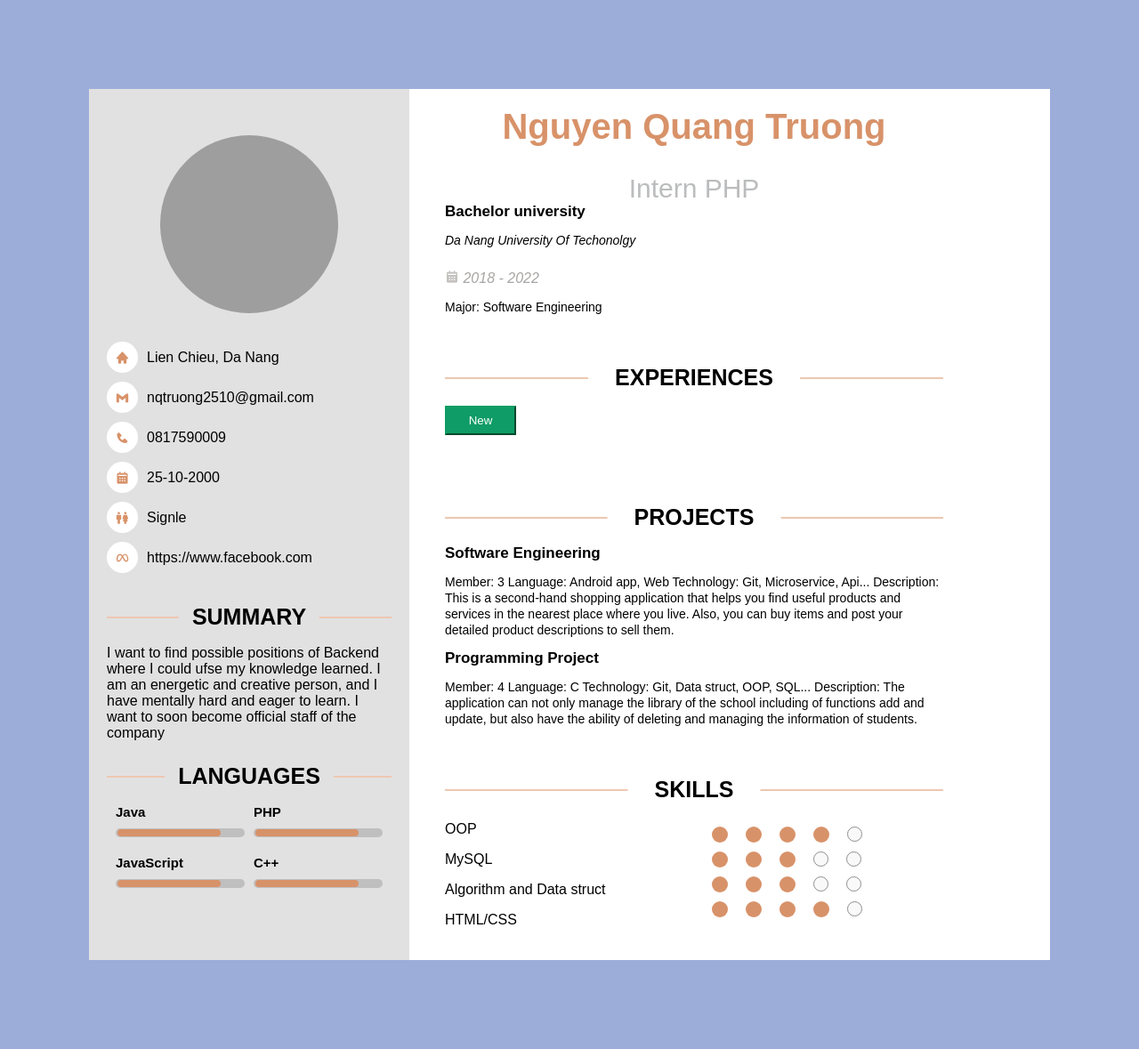
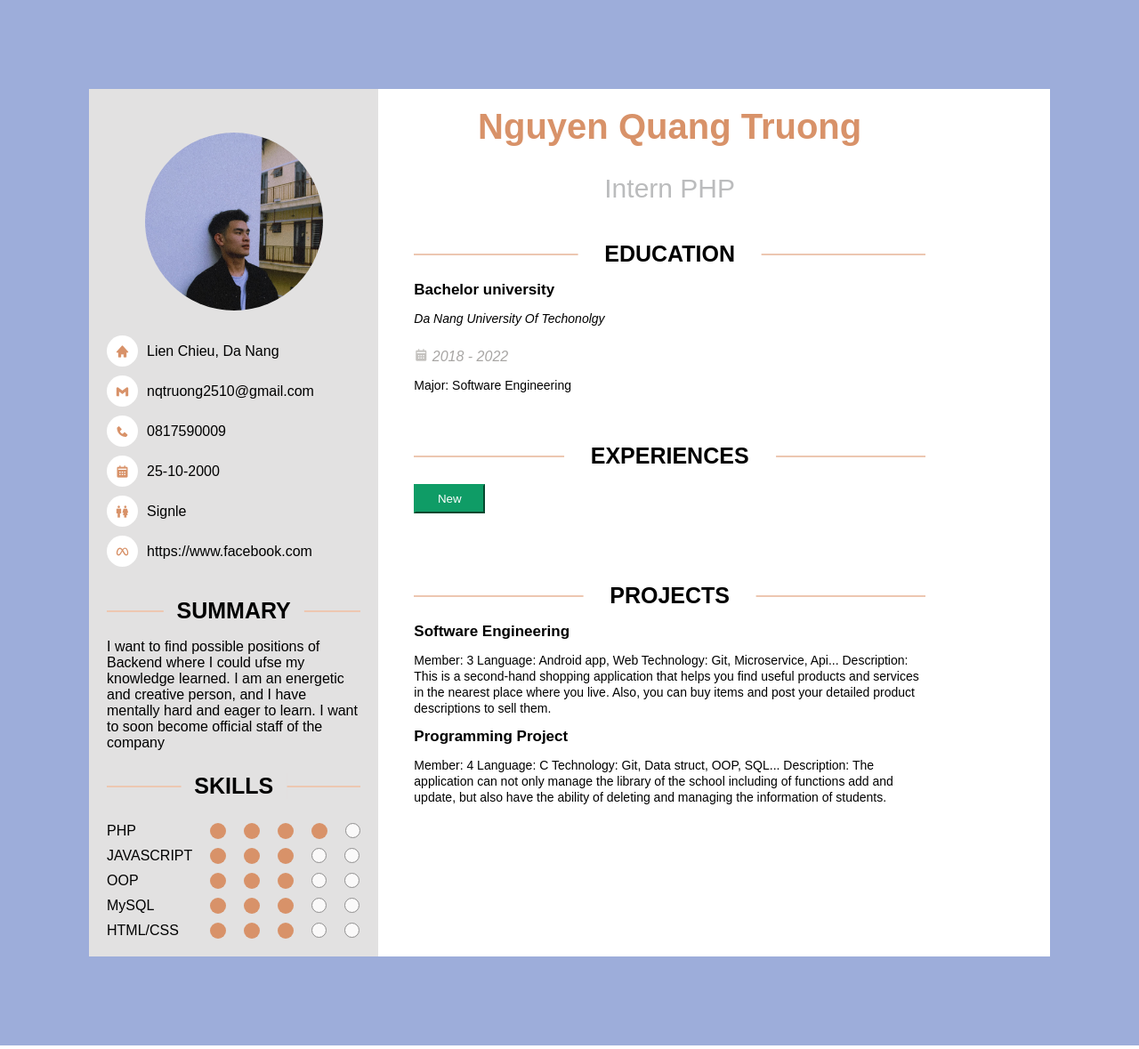
Before and after one commit to quangtruong2510/Resume_CV, a PHP site: page / in a window 1280 px wide. Shown: the whole page at 89% size. Run offline with PHP 8.4, Linux system fonts and the light colour scheme; data that the repository does not hold is empty; some libraries are stand-ins or nearby versions; grey boxes are pictures that could not be loaded.

Commit message:
fix_design

```diff
--- a/Style.css
+++ b/Style.css
@@ -28,7 +28,7 @@ body {
     width: 100%;
     height: auto;
     display: grid;
-    grid-template-columns: 1fr 2fr;
+    grid-template-columns: 1fr 3fr;
 }
 
 
@@ -162,7 +162,7 @@ body {
 .resume .resume_right {
     background: #ffffff;
     width: 100%;
-    padding: 20px 120px 20px 40px;
+    padding: 20px 140px 20px 40px;
 }
 
 .resume .resume_right .resume_information {
@@ -250,20 +250,6 @@ body {
     border: #191919;
 }
 
-.skills-content .skill-1 .p {
-    display: inline-block;
-    color: #De191910;
-    text-align: left;
-    margin-left: 70px;
-    margin-top: 11px;
-    font-size: 15px;
-    margin-top: 10px;
-}
-
-.skills-content .skill-1 .space {
-    margin-top: 4px;
-}
-
 .dot {
     margin-left: 20px;
     height: 18px;
--- a/config.php
+++ b/config.php
@@ -1,4 +1,3 @@
-
 <?php
 $host = "ec2-34-233-157-9.compute-1.amazonaws.com";
 $user = "pedhguvnvhauot";
@@ -8,7 +7,6 @@ $port = "5432";
 try{
   //Set DSN data source name
   $dsn = "pgsql:host=" . $host . ";port=" . $port .";dbname=" . $dbname . ";user=" . $user . ";password=" . $password . ";";
-
   //create a pdo instance
   $pdo = new PDO($dsn, $user, $password);
   $pdo->setAttribute(PDO::ATTR_DEFAULT_FETCH_MODE,PDO::FETCH_OBJ);
@@ -19,4 +17,3 @@ try{
 catch (PDOException $e) {
   echo 'Connection failed: ' . $e->getMessage();
 }
-?>
--- a/handle.php
+++ b/handle.php
@@ -2,13 +2,10 @@
 include_once('service.php');
 
 if (isset($_POST['addNewItem'])) {
-
   echo "hello";
   $name_company = $_POST['name_company'];
   $since  = $_POST['since'];
   $position  = $_POST['position'];
-
-  // echo $name_company.$since.$position;
 
   if (empty($name_company) || empty($since) || empty($position)) {
   } else {
@@ -29,8 +26,6 @@ if (isset($_POST['updateItem'])) {
   }
 }
 
-
-
 if (isset($_POST['delete'])) {
   $id = $_POST['id'];
   echo "hello" . $id;
--- a/home.php
+++ b/home.php
@@ -1,8 +1,6 @@
 <?php
 include_once('service.php');
-
 $persons = getall();
-
 ?>
 
 <!DOCTYPE html>
@@ -19,20 +17,17 @@ $persons = getall();
 </head>
 
 <body>
-
   <div class="resume">
     <div class="resume_left">
       <div class="resume_avatar">
-                <img class="image_avata"
-                    src="https://scontent.fdad1-2.fna.fbcdn.net/v/t39.30808-6/273435222_3136722356604233_9212213963073205207_n.jpg?_nc_cat=102&ccb=1-5&_nc_sid=09cbfe&_nc_ohc=xt1orQIN0-8AX8TdXZ8&_nc_ht=scontent.fdad1-2.fna&oh=00_AT_dDX8VvUod0KtsByY39WJxz3qy87lhNjli6UTBIv8MAg&oe=622246F2"
-                    alt="Sad Man with black jacket">
+        <img class="image_avata" src="avatar.jpg" alt="Sad Man with black jacket">
       </div>
       <div class="resume_content">
         <div class="resume_item resume_info">
           <ul>
             <li>
               <div class="icon">
-                                <i class='bx bxs-home'></i>
+                <i class=' bx bxs-home'></i>
               </div>
               <div class="content">
                 <span> Lien Chieu, Da Nang</span>
@@ -46,7 +41,6 @@ $persons = getall();
                 <span> nqtruong2510@gmail.com</span>
               </div>
             </li>
-
             <li>
               <div class="icon">
                 <i class='bx bxs-phone' aria-hidden="true"></i>
@@ -55,7 +49,6 @@ $persons = getall();
                 <span> 0817590009</span>
               </div>
             </li>
-
             <li>
               <div class="icon">
                 <i class='bx bxs-calendar' aria-hidden="true"></i>
@@ -72,7 +65,6 @@ $persons = getall();
                 <span> Signle</span>
               </div>
             </li>
-
             <li>
               <div class="icon">
                 <i class='bx bxl-meta'></i>
@@ -81,61 +73,81 @@ $persons = getall();
                 <span> https://www.facebook.com</span>
               </div>
             </li>
-
           </ul>
         </div>
-
         <div class="resume_item resume_summary">
           <div class="title">
             <p class="name_skill_left bold"> SUMMARY </p>
           </div>
-
           <p>
             I want to find possible positions of Backend where I could ufse
             my knowledge learned. I am an energetic and creative person,
             and I have mentally hard and eager to learn. I want to soon
             become official staff of the company
           </p>
-
         </div>
-
         <div class="resume_item resume_langues ">
           <div class="title">
-                        <p class="name_skill_left bold"> LANGUAGES </p>
+            <p class="name_skill_left bold"> SKILLS </p>
           </div>
-                    <div class="skills">
-                        <div class="bars">
-                            <div class="bar">
-                                <p>Java</p>
-                                <span></span>
+          <div class="skills-content">
+            <div class="skill-1">
+              <p class="circle">PHP</p>
+              <p class="circle">JAVASCRIPT</p>
+              <p class="circle">OOP</p>
+              <p class="circle">MySQL</p>
+              <p class="circle">HTML/CSS</p>
             </div>
-                            <div class="bar">
-                                <p>PHP</p>
-                                <span></span>
+            <div class="skill-2">
+              <div class="circle">
+                <span class="dot"></span>
+                <span class="dot"></span>
+                <span class="dot"></span>
+                <span class="dot"></span>
+                <span class="dot-2"></span>
               </div>
-                            <div class="bar">
-                                <p>JavaScript</p>
-                                <span></span>
+              <div class="circle">
+                <span class="dot"></span>
+                <span class="dot"></span>
+                <span class="dot"> </span>
+                <span class="dot-2"></span>
+                <span class="dot-2"></span>
               </div>
-                            <div class="bar">
-                                <p>C++</p>
-                                <span></span>
+              <div class="circle">
+                <span class="dot"></span>
+                <span class="dot"></span>
+                <span class="dot"></span>
+                <span class="dot-2"></span>
+                <span class="dot-2"></span>
+              </div>
+              <div class="circle">
+                <span class="dot"></span>
+                <span class="dot"></span>
+                <span class="dot"></span>
+                <span class="dot-2"></span>
+                <span class="dot-2"></span>
+              </div>
+              <div class="circle">
+                <span class="dot"></span>
+                <span class="dot"></span>
+                <span class="dot"></span>
+                <span class="dot-2"></span>
+                <span class="dot-2"></span>
               </div>
             </div>
           </div>
         </div>
       </div>
-
     </div>
     <div class="resume_right">
-
       <div class="resume_information">
-                <div class="name_person bold"> Nguyen Quang Truong</div>
+        <div class="name_person  bold"> Nguyen Quang Truong</div>
         <div class="position_apply medium"> Intern PHP</div>
       </div>
-
-            <!-- -------------------------------------------------------------  -->
       <div class=" resume_education">
+        <div class="title">
+          <p class="name_skill_right  bold"> EDUCATION </p>
+        </div>
         <div class="name_title "> Bachelor university </div>
         <p class="content3"> Da Nang University Of Techonolgy </p>
         <span class='bx bxs-calendar ' style="color: rgb(196, 194, 191); margin-top: 10px;"></span>
@@ -143,21 +155,18 @@ $persons = getall();
         <p class="content4"> Major: Software Engineering </p>
 
       </div>
-
       <div class="resume_item resume_experiences">
         <div class="title">
           <p class="name_skill_right  bold"> EXPERIENCES </p>
         </div>
 
-                <!-- button add  -->
         <form method="get" action="create.php">
           <input class="btn btn-add" type="submit" name="id" value="New">
         </form>
         <br>
-
-                <!-- Fecth Data  -->
         <div class="block">
           <?php foreach ($persons as $person) : ?>
+            <hr style="color: rgb(196, 194, 191); margin-top: 10px; margin-bottom: 10px;">
             <div class="row_123">
               <div>
                 <div class="name_title "> <?php echo htmlspecialchars($person['name_company']) ?></div>
@@ -166,7 +175,6 @@ $persons = getall();
                 <p class="content4"> <?php echo "Position: " . htmlspecialchars($person['position']); ?></p>
                 <input type="hidden" name="id" value="<?php echo htmlspecialchars($person['position']); ?>">
               </div>
-
               <div>
                 <form method="get" action="create.php">
                   <input type="hidden" name="id" value="<?php echo htmlspecialchars($person['id']); ?>">
@@ -178,13 +186,10 @@ $persons = getall();
                 </form>
               </div>
             </div>
-                    <hr style="color: rgb(196, 194, 191); margin-top: 10px; margin-bottom: 10px;">
           <?php endforeach; ?>
-
         </div>
       </div>
       <br>
-
       <div class=" resume_project">
         <div class="title">
           <p class="name_skill_right bold"> PROJECTS </p>
@@ -208,66 +213,8 @@ $persons = getall();
           of functions add and update, but also have the ability of deleting and managing the
           information of students.</p>
       </div>
-
-
-            <div class=" resume_skills">
-                <div class="title">
-                    <p class="name_skill_right  bold"> SKILLS </p>
     </div>
-
-
-                <div class="skills-content">
-
-                    <div class="skill-1">
-                        <p class="space">OOP</p>
-                        <p class="space">MySQL</p>
-                        <p class="space">Algorithm and Data struct</p>
-                        <p class="space">HTML/CSS</p>
-                    </div>
-
-                    <div class="skill-2">
-                        <div class="circle">
-                            <span class="dot"></span>
-                            <span class="dot"></span>
-                            <span class="dot"></span>
-                            <span class="dot"></span>
-                            <span class="dot-2"></span>
-                        </div>
-
-                        <div class="circle">
-                            <span class="dot"></span>
-                            <span class="dot"></span>
-                            <span class="dot"> </span>
-                            <span class="dot-2"></span>
-                            <span class="dot-2"></span>
-                        </div>
-
-                        <div class="circle">
-                            <span class="dot"></span>
-                            <span class="dot"></span>
-                            <span class="dot"></span>
-                            <span class="dot-2"></span>
-                            <span class="dot-2"></span>
-                        </div>
-
-                        <div class="circle">
-                            <span class="dot"></span>
-                            <span class="dot"></span>
-                            <span class="dot"></span>
-                            <span class="dot"></span>
-                            <span class="dot-2"></span>
-                        </div>
-                    </div>
-                </div>
-            </div>
-
-
-
-        </div>
-
   </div>
 </body>
 
-
-
 </html>
--- a/service.php
+++ b/service.php
@@ -40,7 +40,6 @@ function Delete()
 
 function getById(int $id)
 {
-
   $sql = "SELECT * FROM experiences WHERE id = $id";
   $stmt = $GLOBALS['pdo']->prepare($sql);
   $stmt->execute();
```
Also changed, not shown: create.php (+3 -6 lines), avatar.jpg (added). Lines whose indentation alone changed are shown as unchanged.
